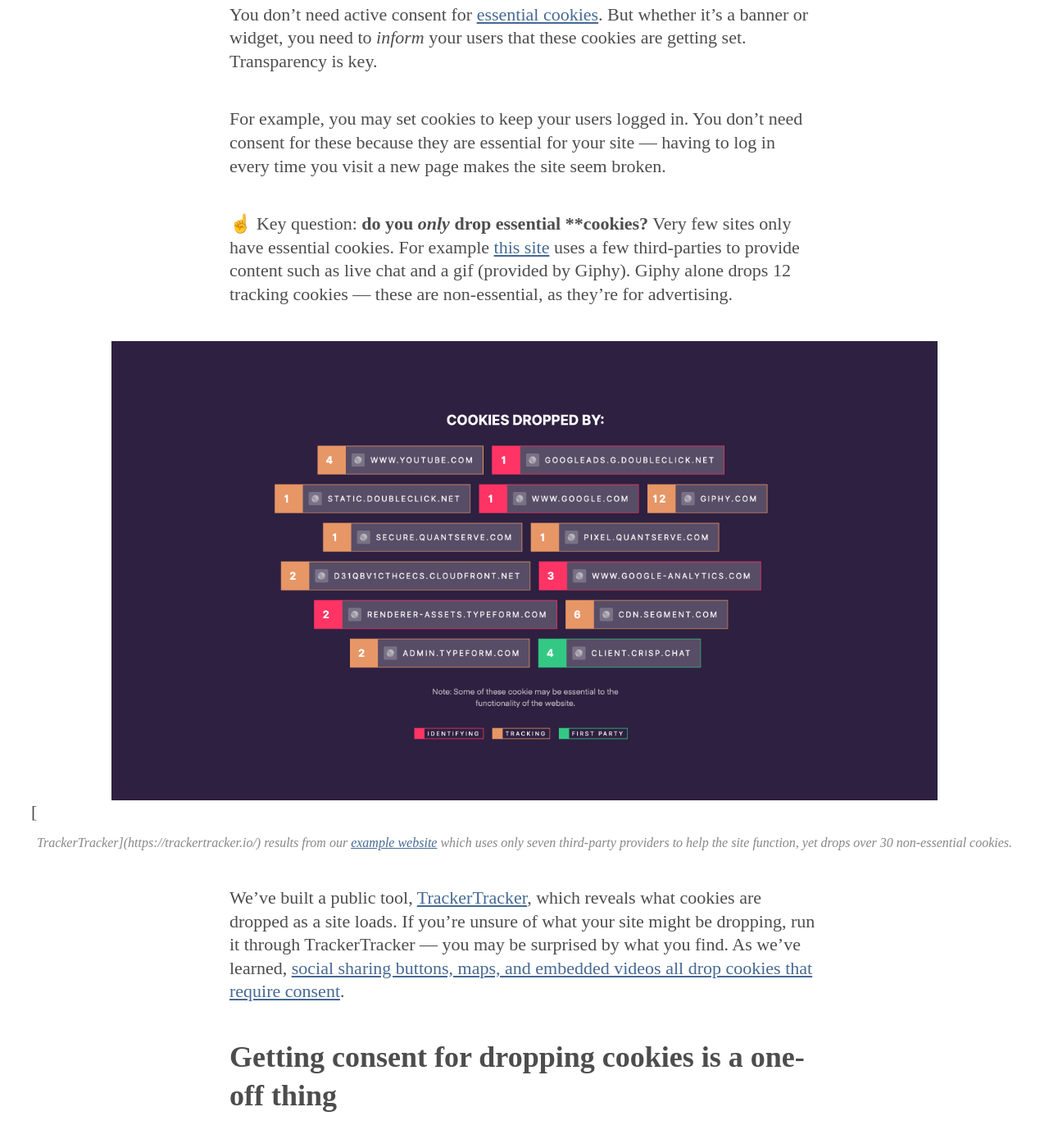
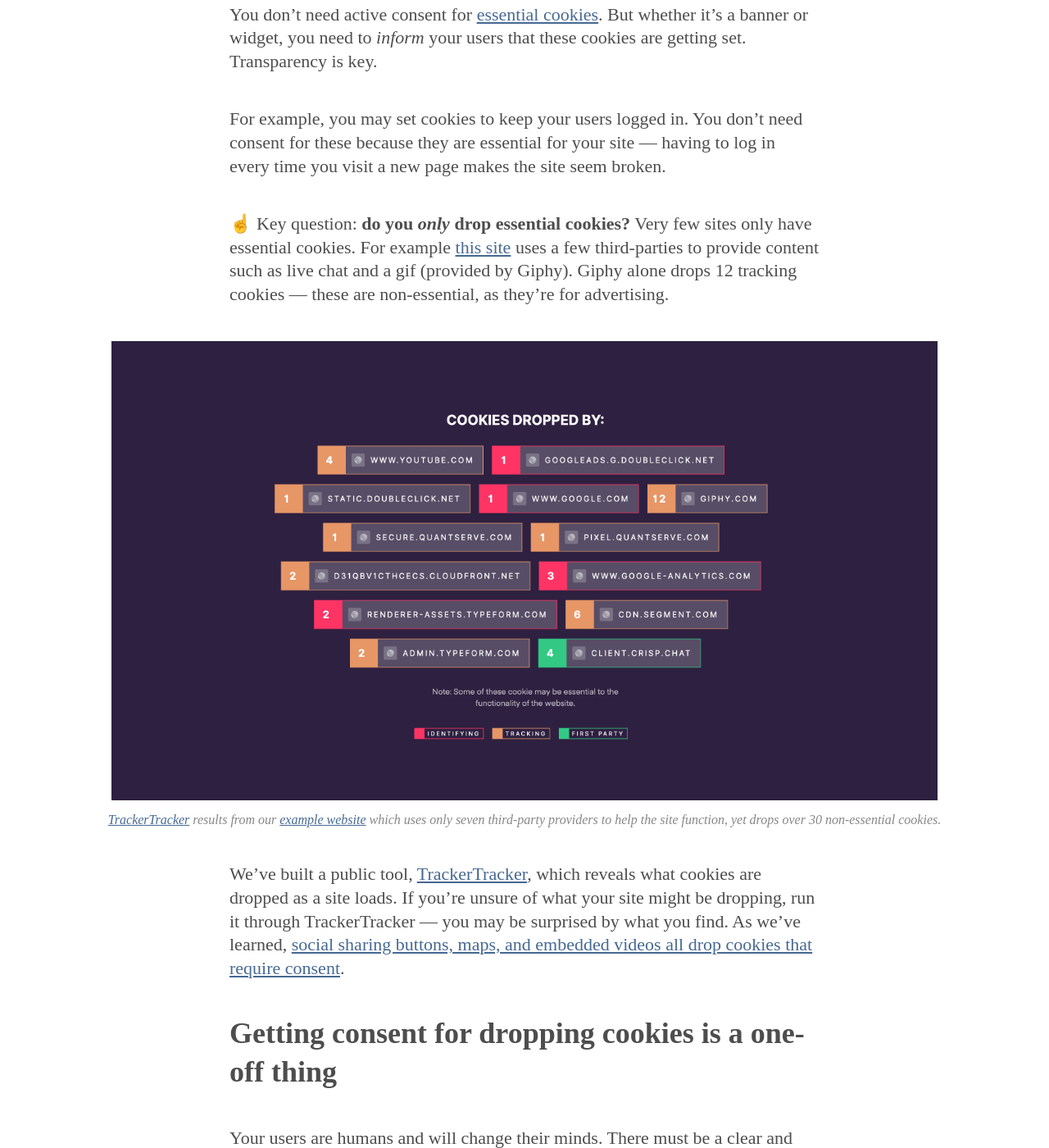
Before and after one commit to metomic/blog, a Jekyll site: the page built from _posts/2019-10-22-five-common-cookie-myths.md, in a window 1280 px wide and 1400 px high, scrolled down 3038 px. Shown: the whole window at 82% size. Built offline with Jekyll 4.4.1, drawn with Linux system fonts in a browser that asks for light colours; some web fonts are replaced; comment, search, counter and statistics services are not loaded.

Commit message:
Update 2019-10-22-five-common-cookie-myths.md

```diff
--- a/_posts/2019-10-22-five-common-cookie-myths.md
+++ b/_posts/2019-10-22-five-common-cookie-myths.md
@@ -24,7 +24,7 @@
 
 ✅ **You need informed consent**. You must allow users to understand what they are consenting to before they hit the accept/decline button. It's important to strike a balance; simply saying 'we want to set this cookie for user insights' is not informative enough. However, stuffing your banner full of all possible cookie information does not help inform your users — this is just an overload of text and information that is irrelevant, and not clear:
 
-![Forbes extensive cookie list](/images/forbes-cookies.png)
+![Forbes extensive cookie list](/images/forbes-cookies.gif)
 *Preview of some of the cookies Forbes drops — ah yes, AAX Media... so helpful.*
 
 This is why at Metomic, we've grouped cookies by type and third-party — a user can then read specific privacy policies for each cookie type, and opt in and out as they wish. This creates a clear, but explicit, user journey.
@@ -38,10 +38,10 @@
 
 For example, you may set cookies to keep your users logged in. You don't need consent for these because they are essential for your site — having to log in every time you visit a new page makes the site seem broken.
 
-☝️ Key question: **do you *only* drop essential **cookies?** Very few sites only have essential cookies. For example [this site](https://georgia.thebestsh.it/) uses a few third-parties to provide content such as live chat and a gif (provided by Giphy). Giphy alone drops 12 tracking cookies — these are non-essential, as they're for advertising.
+☝️ Key question: **do you *only* drop essential cookies?** Very few sites only have essential cookies. For example [this site](https://georgia.thebestsh.it/) uses a few third-parties to provide content such as live chat and a gif (provided by Giphy). Giphy alone drops 12 tracking cookies — these are non-essential, as they're for advertising.
 
 ![screenshot of TrackerTracker by Metomic](/images/pretend-site-trackertracker.png)
-[*TrackerTracker](https://trackertracker.io/) results from our [example website](https://georgia.thebestsh.it/) which uses only seven third-party providers to help the site function, yet drops over 30 non-essential cookies.*
+*[TrackerTracker](https://trackertracker.io/) results from our [example website](https://georgia.thebestsh.it/) which uses only seven third-party providers to help the site function, yet drops over 30 non-essential cookies.*
 
 We've built a public tool, [TrackerTracker](https://trackertracker.io/), which reveals what cookies are dropped as a site loads. If you're unsure of what your site might be dropping, run it through TrackerTracker — you may be surprised by what you find. As we've learned, [social sharing buttons, maps, and embedded videos all drop cookies that require consent](https://blog.metomic.io/main/2019/09/25/unlawful-website.html).
 
```
